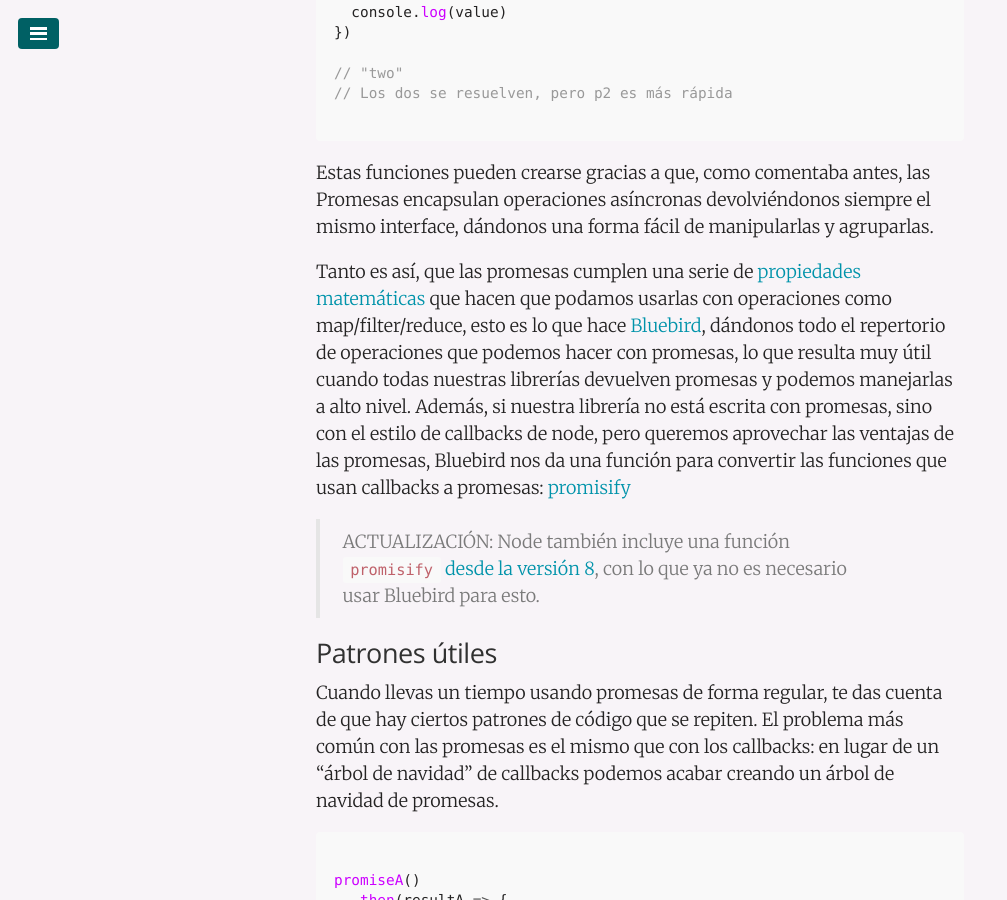
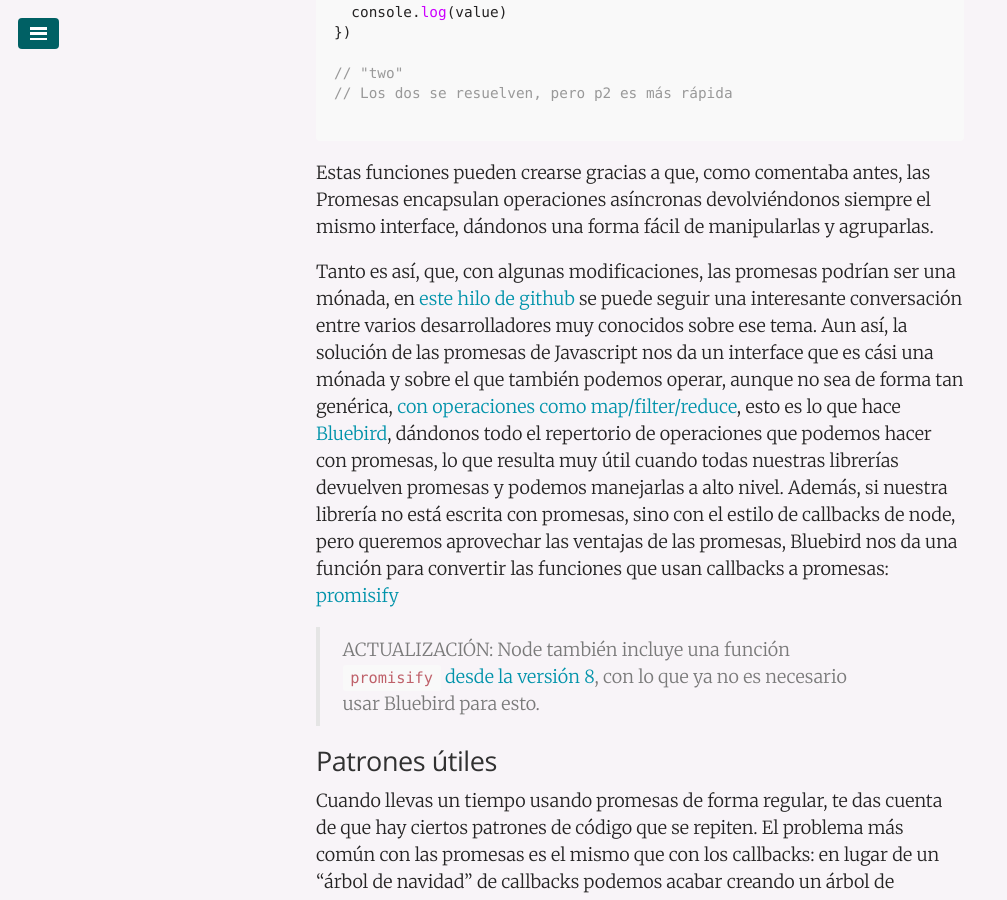
Before and after one commit to juanmirod/juanmirod.github.io, a Jekyll site: the page built from _posts/2016-11-25-promesas-en-javascript.markdown, in a window 1280 px wide and 900 px high, scrolled down 7415 px. Shown: the whole window, without its empty margins (0-1007 px from the left). Built offline with Jekyll 4.4.1, drawn with Linux system fonts in a browser that asks for light colours.

Commit message:
fea: added link about monads to promises post

```diff
--- a/_posts/2016-11-25-promesas-en-javascript.markdown
+++ b/_posts/2016-11-25-promesas-en-javascript.markdown
@@ -252,7 +252,7 @@ Promise.race([p1, p2]).then(function(value) {
 
 Estas funciones pueden crearse gracias a que, como comentaba antes, las Promesas encapsulan operaciones asíncronas devolviéndonos siempre el mismo interface, dándonos una forma fácil de manipularlas y agruparlas.
 
-Tanto es así, que las promesas cumplen una serie de [propiedades matemáticas](https://medium.com/@jamiedixon/promises-and-arrays-are-the-same-5ea68a4d769b#.ogdbn4l4s) que hacen que podamos usarlas con operaciones como map/filter/reduce, esto es lo que hace [Bluebird](http://bluebirdjs.com/docs/api-reference.html), dándonos todo el repertorio de operaciones que podemos hacer con promesas, lo que resulta muy útil cuando todas nuestras librerías devuelven promesas y podemos manejarlas a alto nivel. Además, si nuestra librería no está escrita con promesas, sino con el estilo de callbacks de node, pero queremos aprovechar las ventajas de las promesas, Bluebird nos da una función para convertir las funciones que usan callbacks a promesas: [promisify](http://bluebirdjs.com/docs/api/promise.promisify.html)
+Tanto es así, que, con algunas modificaciones, las promesas podrían ser una mónada, en [este hilo de github](https://github.com/promises-aplus/promises-spec/issues/94) se puede seguir una interesante conversación entre varios desarrolladores muy conocidos sobre ese tema. Aun así, la solución de las promesas de Javascript nos da un interface que es cási una mónada y sobre el que también podemos operar, aunque no sea de forma tan genérica, [con operaciones como map/filter/reduce](https://medium.com/@jamiedixon/promises-and-arrays-are-the-same-5ea68a4d769b#.ogdbn4l4s), esto es lo que hace [Bluebird](http://bluebirdjs.com/docs/api-reference.html), dándonos todo el repertorio de operaciones que podemos hacer con promesas, lo que resulta muy útil cuando todas nuestras librerías devuelven promesas y podemos manejarlas a alto nivel. Además, si nuestra librería no está escrita con promesas, sino con el estilo de callbacks de node, pero queremos aprovechar las ventajas de las promesas, Bluebird nos da una función para convertir las funciones que usan callbacks a promesas: [promisify](http://bluebirdjs.com/docs/api/promise.promisify.html)
 
 > ACTUALIZACIÓN: Node también incluye una función `promisify` [desde la versión 8](https://nodejs.org/api/util.html#util_util_promisify_original), con lo que ya no es necesario usar Bluebird para esto.
 
```
